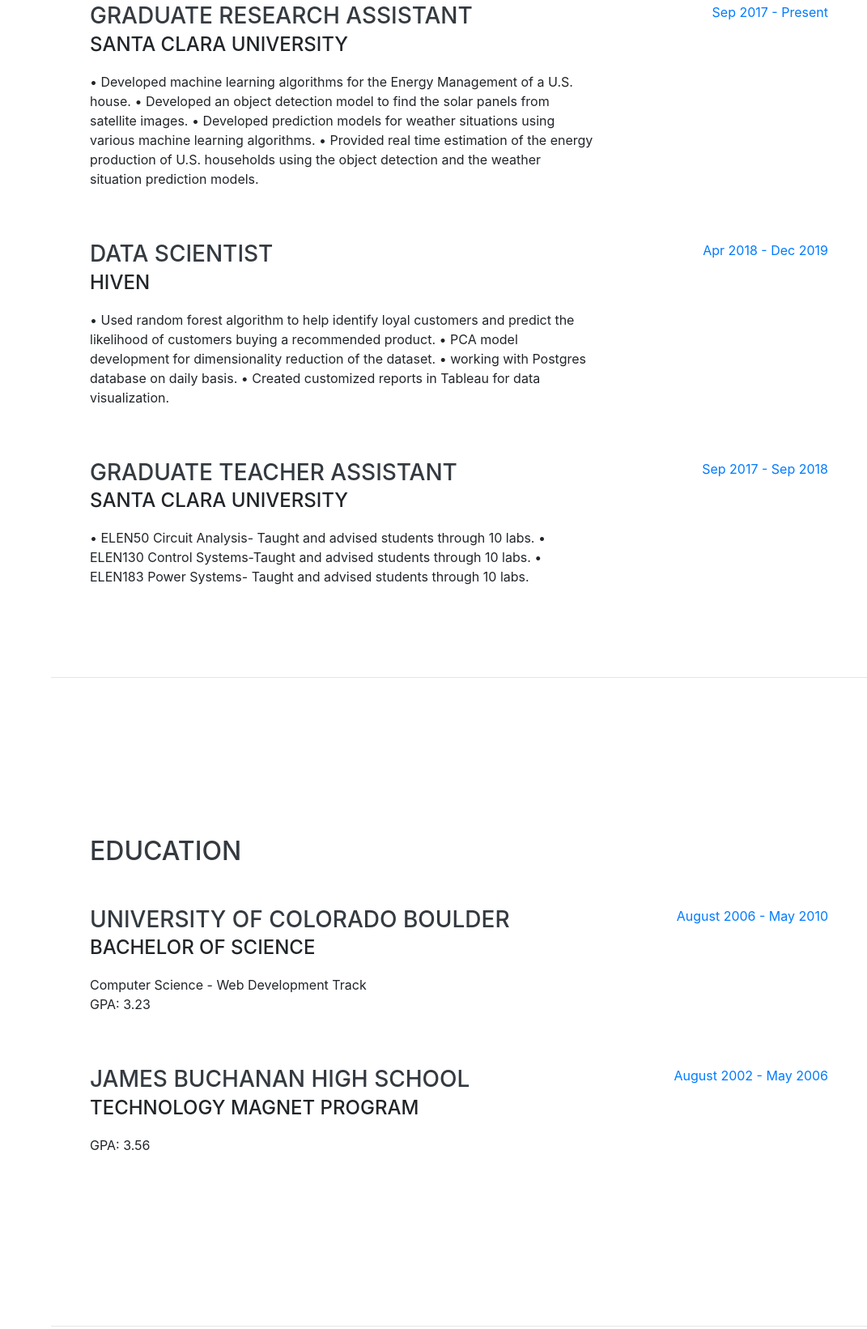
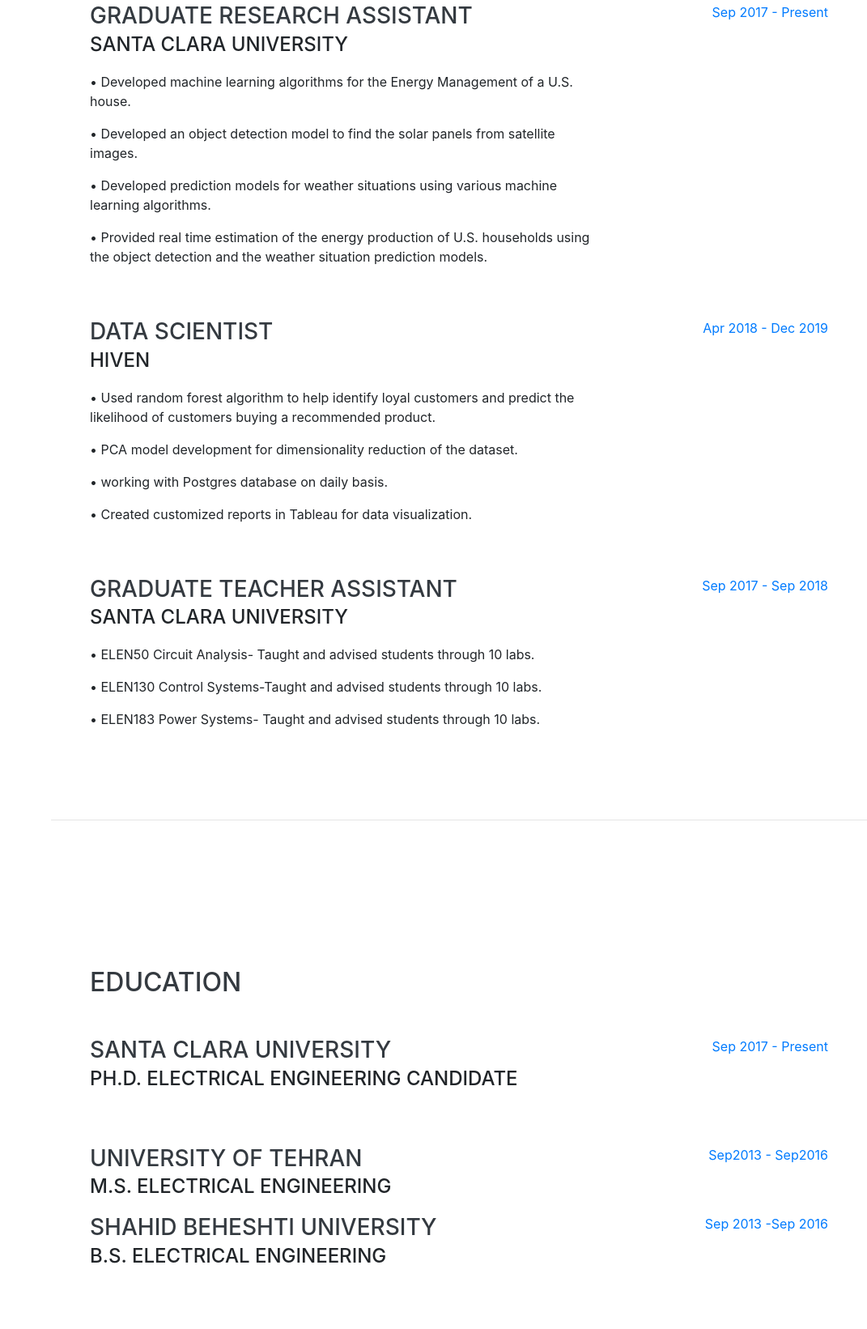
Before and after one commit to raminvafadary/raminvafadary.github.io, a website with bundled scripts: page index.html in a window 1280 px wide. Shown: the part 932-2573 px from the top of the page at 81% size, without its empty margins (209-1280 px from the left). Built offline with nearby package versions, Linux system fonts and the light colour scheme; a web font is replaced by a local one.

Commit message:
save changes

```diff
--- a/index.html
+++ b/index.html
@@ -97,10 +97,10 @@
           <div class="resume-content">
             <h3 class="mb-0">Graduate Research Assistant</h3>
             <div class="subheading mb-3">SANTA CLARA UNIVERSITY</div>
-            <p>•  Developed machine learning algorithms for the Energy Management of a U.S. house.
-•  Developed an object detection model to find the solar panels from satellite images.
-•  Developed prediction models for weather situations using various machine learning algorithms.
-•  Provided real time estimation of the energy production of  U.S. households  using  the object detection and the weather situation prediction models.
+            <p>•  Developed machine learning algorithms for the Energy Management of a U.S. house.<p>
+<p>•  Developed an object detection model to find the solar panels from satellite images.<p>
+<p>•  Developed prediction models for weather situations using various machine learning algorithms.<p>
+<p>•  Provided real time estimation of the energy production of  U.S. households  using  the object detection and the weather situation prediction models.
 </p>
           </div>
           <div class="resume-date text-md-right">
@@ -112,10 +112,10 @@
           <div class="resume-content">
             <h3 class="mb-0">Data Scientist</h3>
             <div class="subheading mb-3"> HIVEN</div>
-            <p>•  Used random forest algorithm to help identify loyal customers and predict the likelihood of customers buying a recommended product.
-•  PCA model development for  dimensionality reduction of the dataset.
-•  working with Postgres database on daily basis.
-•  Created customized reports in Tableau for data visualization.
+            <p>•  Used random forest algorithm to help identify loyal customers and predict the likelihood of customers buying a recommended product.<p>
+<p>•  PCA model development for  dimensionality reduction of the dataset.<p>
+<p>•  working with Postgres database on daily basis.<p>
+<p>•  Created customized reports in Tableau for data visualization.
 </p>
           </div>
           <div class="resume-date text-md-right">
@@ -127,9 +127,9 @@
           <div class="resume-content">
             <h3 class="mb-0">Graduate Teacher Assistant</h3>
             <div class="subheading mb-3">SANTA CLARA UNIVERSITY</div>
-            <p>•	ELEN50 Circuit Analysis- Taught and advised students through 10 labs.
-•	ELEN130 Control Systems-Taught and advised students through 10 labs.
-•	ELEN183 Power Systems- Taught and advised students through 10 labs.</p>
+            <p>•	ELEN50 Circuit Analysis- Taught and advised students through 10 labs.<p>
+<p>•	ELEN130 Control Systems-Taught and advised students through 10 labs.<p>
+<p>•	ELEN183 Power Systems- Taught and advised students through 10 labs.</p>
           </div>
           <div class="resume-date text-md-right">
             <span class="text-primary">Sep 2017 - Sep 2018 </span>
@@ -150,24 +150,36 @@
 
         <div class="resume-item d-flex flex-column flex-md-row justify-content-between mb-5">
           <div class="resume-content">
-            <h3 class="mb-0">University of Colorado Boulder</h3>
-            <div class="subheading mb-3">Bachelor of Science</div>
-            <div>Computer Science - Web Development Track</div>
-            <p>GPA: 3.23</p>
+            <h3 class="mb-0">SANTA CLARA UNIVERSITY</h3>
+            <div class="subheading mb-3">Ph.D. Electrical Engineering Candidate</div>
+
+
           </div>
           <div class="resume-date text-md-right">
-            <span class="text-primary">August 2006 - May 2010</span>
+            <span class="text-primary">Sep 2017 - Present </span>
           </div>
         </div>
 
         <div class="resume-item d-flex flex-column flex-md-row justify-content-between">
           <div class="resume-content">
-            <h3 class="mb-0">James Buchanan High School</h3>
-            <div class="subheading mb-3">Technology Magnet Program</div>
-            <p>GPA: 3.56</p>
+            <h3 class="mb-0">UNIVERSITY OF TEHRAN</h3>
+            <div class="subheading mb-3">M.S. Electrical Engineering </div>
+
           </div>
           <div class="resume-date text-md-right">
-            <span class="text-primary">August 2002 - May 2006</span>
+            <span class="text-primary">Sep2013 - Sep2016</span>
+          </div>
+        </div>
+
+        <div class="resume-item d-flex flex-column flex-md-row justify-content-between mb-5">
+          <div class="resume-content">
+            <h3 class="mb-0">SHAHID BEHESHTI UNIVERSITY</h3>
+            <div class="subheading mb-3">B.S. Electrical Engineering</div>
+
+
+          </div>
+          <div class="resume-date text-md-right">
+            <span class="text-primary">Sep 2013 -Sep 2016 </span>
           </div>
         </div>
 
```
